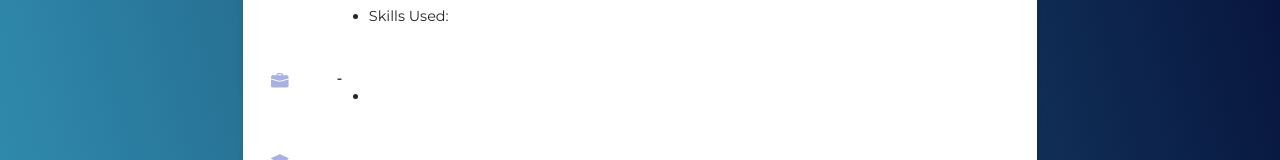
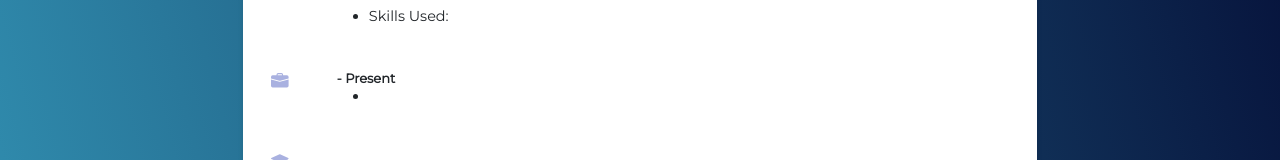
Before and after one commit to maijako/CV-generator, a React (Create React App) app: page /preview in a window 1280 px wide. Shown: the part 330-490 px from the top of the page. Built offline with nearby package versions, Linux system fonts and the light colour scheme; a web font is replaced by a local one; what @react-pdf/renderer would draw is missing.

Commit message:
Fixing the end date display for experience section and fixed link dispaly

```diff
--- a/src/cv_designs/designOne/MainSectionOne.js
+++ b/src/cv_designs/designOne/MainSectionOne.js
@@ -32,8 +32,8 @@ function MainSectionOne() {
       <div className="websites">
         <p className="website__details">
           <GiEarthAmerica className="website__icon" /> {profile.webPortfolio}
-          <FaGithub className="website__icon" /> {profile.userNameGitHub}
-          <FaLinkedin className="website__icon" />{profile.userNameLinkedIn}
+          <FaGithub className="website__icon" /> {profile.userNameGitHub === '' ? '' : "www.github.com/"+profile.userNameGitHub}
+          <FaLinkedin className="website__icon" />{profile.userNameLinkedIn === '' ? '' : "www.linkedin.com/in/"+profile.userNameLinkedIn}
         </p>
       </div>
 
@@ -173,7 +173,7 @@ function MainSectionOne() {
           {experienceDetails.map((experience, index) => (
             <div key={index}>
               <div className="job">{experience.jobTitle}
-                <p className="dates">{experience.startDate} - {experience.endDate}</p>
+                <p className="dates">{experience.startDate} - {experience.endDate === '' ? "Present" : experience.endDate}</p>
               </div>
               <p>{experience.companyName}</p>
               <ul>
```
